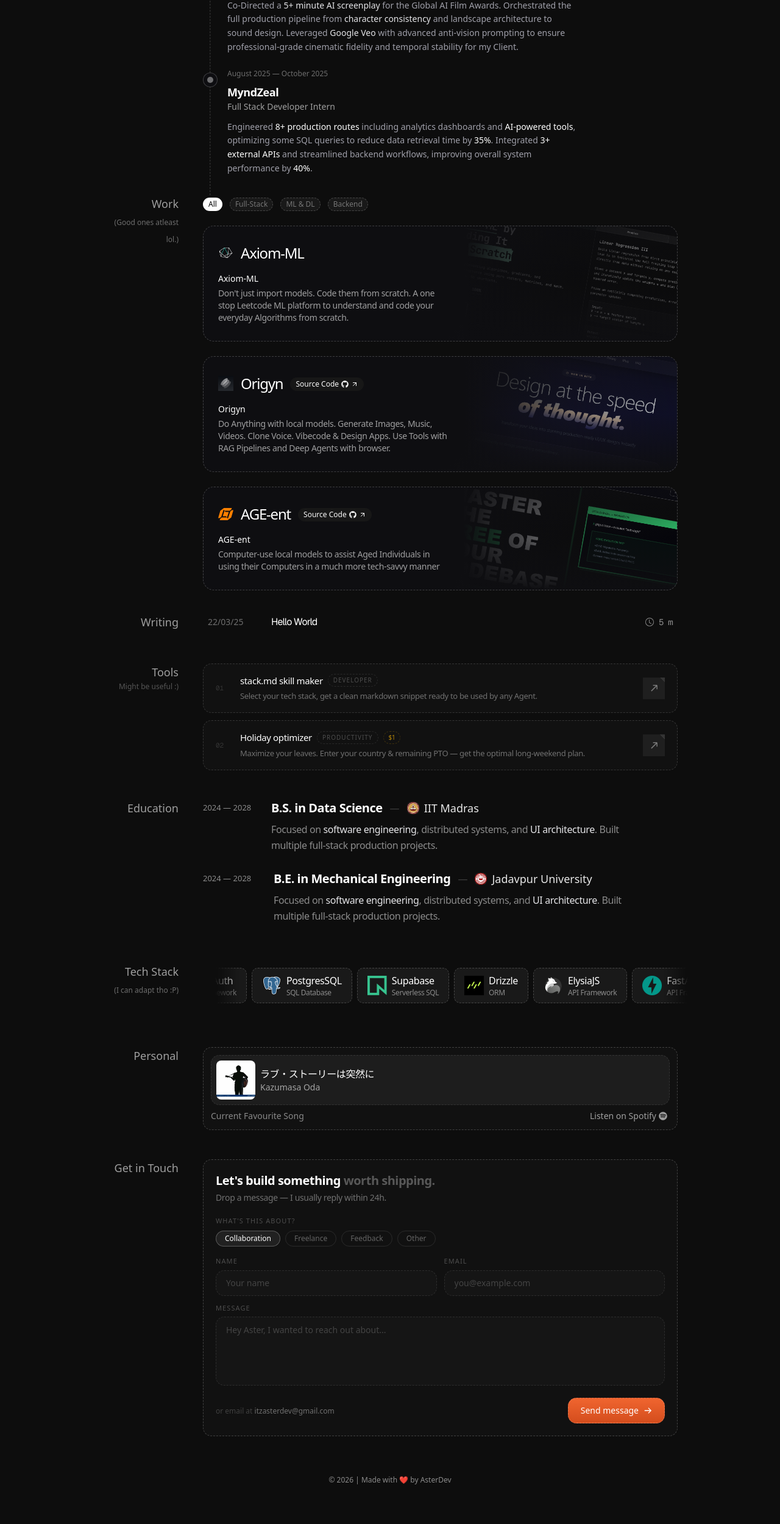
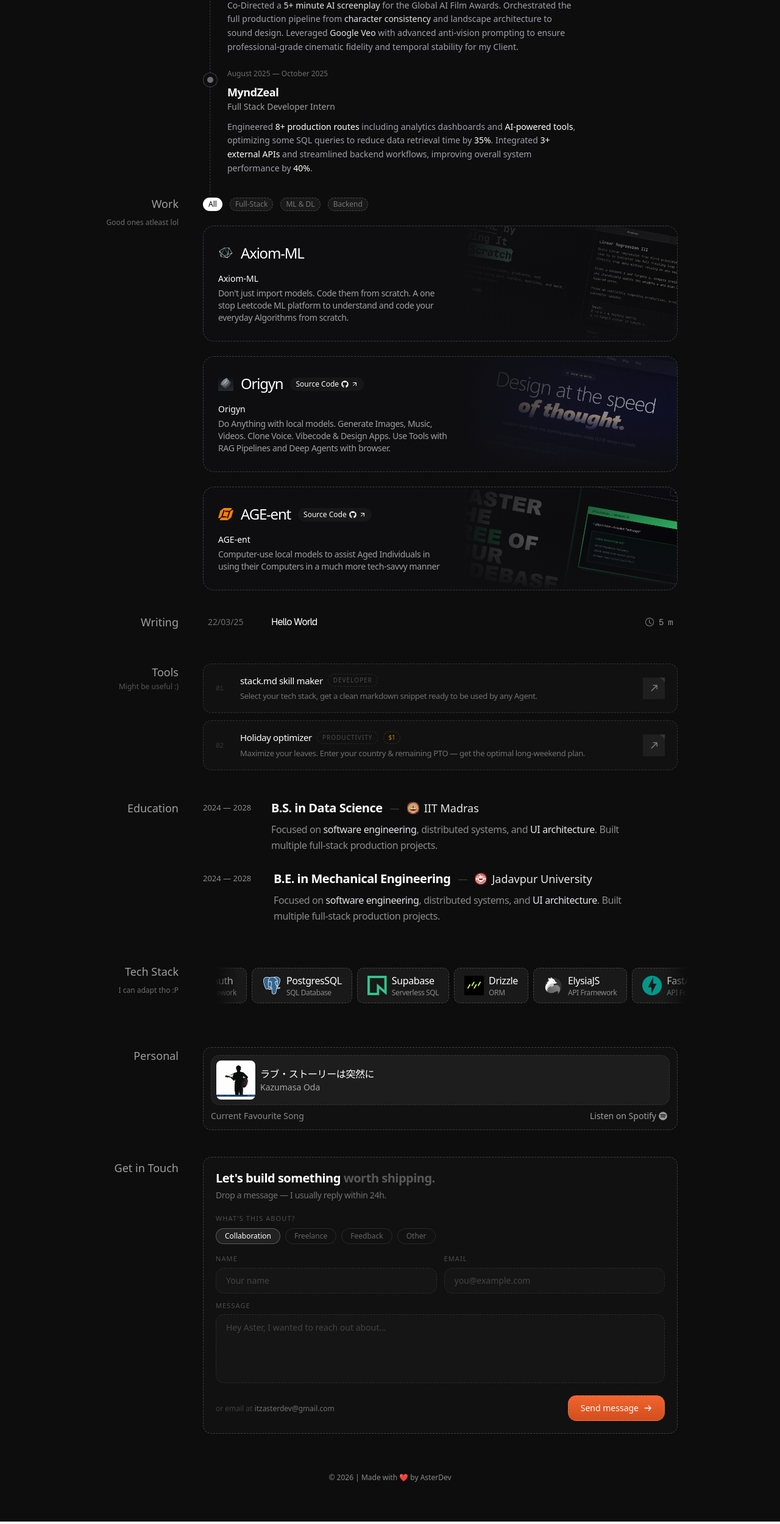
Before and after one commit to ItzSupra13/portfolio, a Next.js app: page / in a window 1280 px wide. Shown: the part 792-3291 px from the top of the page at 61% size. Built offline with nearby package versions, Linux system fonts and the light colour scheme.

Commit message:
minor stuff

```diff
--- a/src/components/Contact.tsx
+++ b/src/components/Contact.tsx
@@ -1,10 +1,7 @@
 "use client";
 
 import { useState, useEffect } from "react";
-import { IoMail } from "react-icons/io5";
 import { MdMarkEmailRead } from "react-icons/md";
-import { FaGithub, FaLinkedin } from "react-icons/fa";
-import { FaXTwitter } from "react-icons/fa6";
 import Link from "next/link";
 import { toast } from "sonner";
 
@@ -45,7 +42,7 @@
         <p className="text-lg text-white/60 font-medium md:text-right">Get in Touch</p>
 
         {/* Content */}
-        <div className="space-y-6">
+        <div className="space-y-6 -mt-1">
           {!sent ? (
             <div className="border border-dashed border-white/20 rounded-xl p-5 bg-white/[0.02]">
               {/* Header */}
--- a/src/components/TechStack.tsx
+++ b/src/components/TechStack.tsx
@@ -6,7 +6,7 @@
       <div className="grid md:grid-cols-[125px_1fr] gap-x-10 gap-y-6">
         <p className="text-lg text-white/60 font-medium md:text-right">
           Tech Stack <br />
-          <span className="text-xs text-white/40">(I can adapt tho :P)</span>
+          <span className="text-xs text-white/40">I can adapt tho :P</span>
         </p>
 
         <div className="space-y-12 -ml-10">
--- a/src/components/Work.tsx
+++ b/src/components/Work.tsx
@@ -27,7 +27,7 @@
         {/* Section Label */}
         <p className="text-lg text-white/60 font-medium md:text-right">
           Work <br />
-          <span className="text-xs text-white/40">(Good ones atleast lol.)</span>
+          <span className="text-xs text-white/40">Good ones atleast lol</span>
         </p>
 
         <div className="space-y-6 mt-1">
```
